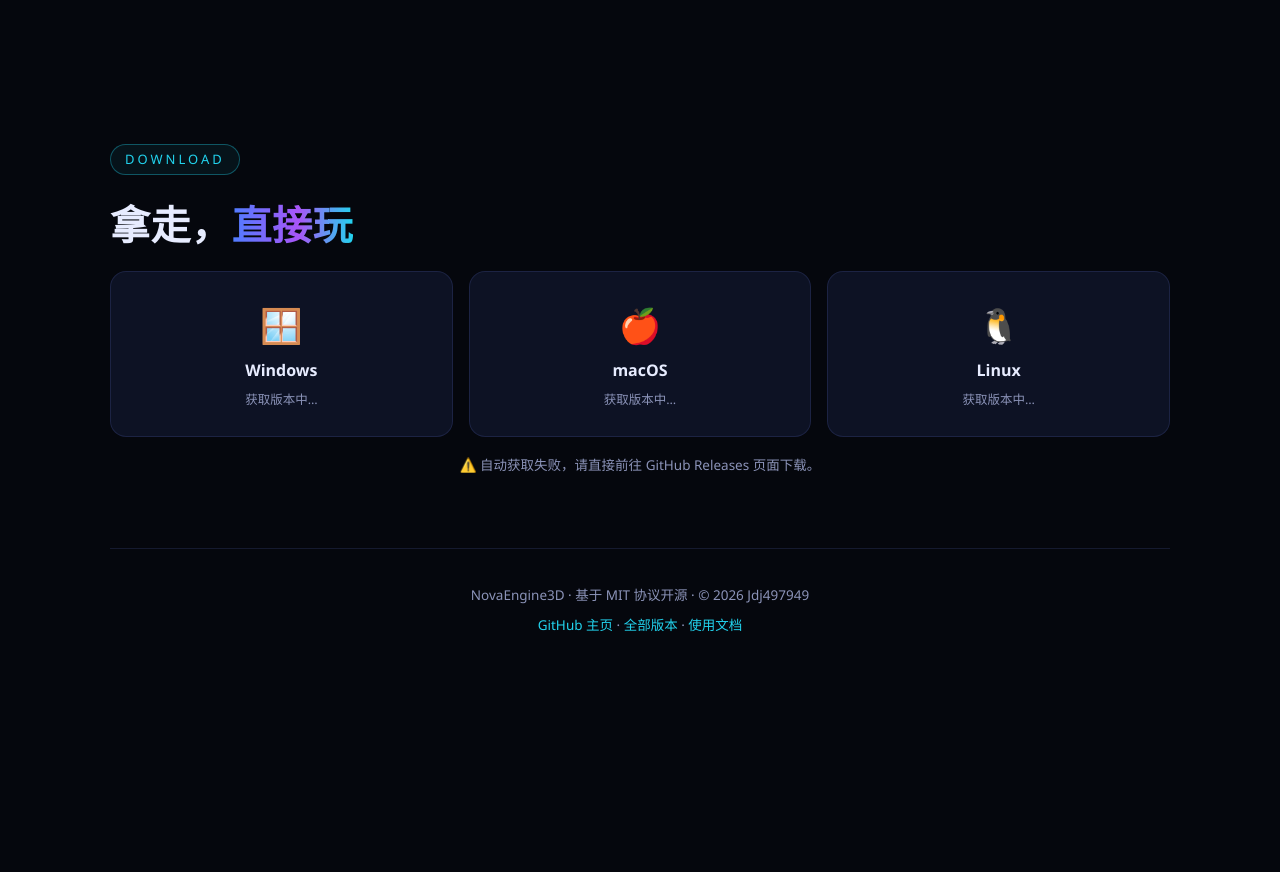
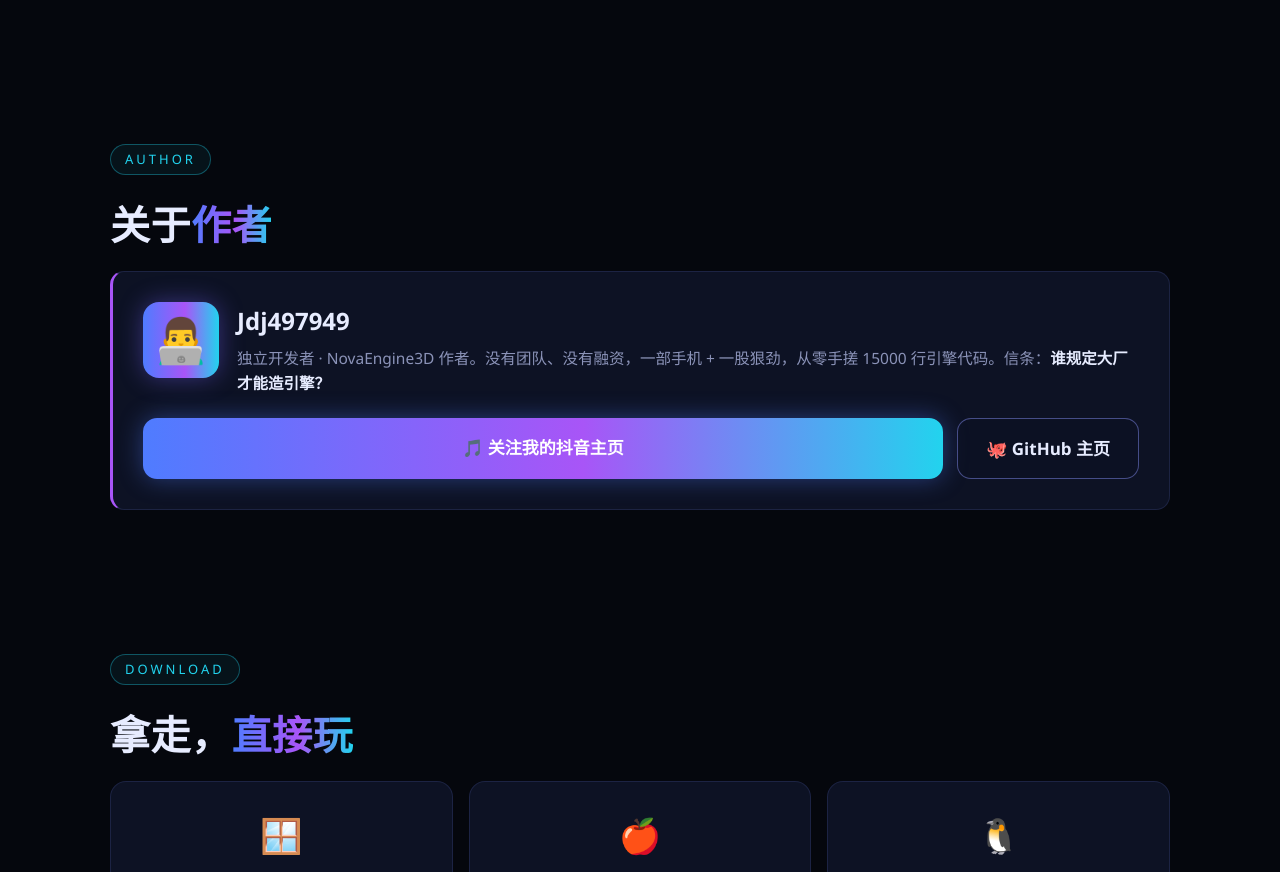
Before and after one commit to Jdj497949/PhysicsEngine3D, a plain HTML site: page index.html in a window 1280 px wide. Shown: the part 2630-3502 px from the top of the page. Before the commit the page ends 3314 px from the top, so only its background shows below. Drawn offline with Linux system fonts and the light colour scheme; no server answers.

Commit message:
官网新增「关于作者」区 + 抖音主页直达按钮

```diff
--- a/index.html
+++ b/index.html
@@ -86,6 +86,14 @@ footer{border-top:1px solid var(--line);padding:36px 0 48px;text-align:center;co
 footer a{color:var(--neon3);text-decoration:none}
 footer .row{margin-top:8px}
 
+/* ===== AUTHOR ===== */
+.author-box{display:flex;flex-direction:column;gap:22px}
+.author-row{display:flex;gap:18px;align-items:flex-start}
+.avatar{font-size:44px;background:var(--grad);border-radius:16px;width:76px;height:76px;display:flex;align-items:center;justify-content:center;flex-shrink:0;box-shadow:0 0 24px rgba(120,100,255,.4)}
+.author-links{display:flex;gap:14px;flex-wrap:wrap}
+.dy-btn{flex:1;min-width:200px}
+.dy-btn:hover{box-shadow:0 0 44px rgba(254,44,85,.55)}
+
 /* ===== MOBILE ===== */
 @media (max-width:760px){
   section{padding:52px 0}
@@ -95,6 +103,8 @@ footer .row{margin-top:8px}
   .show{grid-template-columns:1fr}
   .dl{grid-template-columns:1fr}
   .hero-btns{max-width:100%}
+  .author-links{flex-direction:column}
+  .author-links .btn{width:100%}
 }
 </style>
 </head>
@@ -152,6 +162,25 @@ footer .row{margin-top:8px}
       <p class="q">"谁规定 3D 物理引擎不能做视觉小说？"</p>
       <p>这个引擎始于一个不服：市面上引擎要么太重、要么是黑盒。<b>每一行代码都自己写</b>——从窗口创建、渲染循环、物理步进，到协程驱动的剧情脚本、跨 C 边界的 Lua 挂起唤醒。踩过的坑包括 yield across C-call boundary、Qt 元对象系统、aqt 清单变动……每一个都写进了文档。</p>
       <p style="margin-top:12px">它证明一件事：<b>一个人 + 一部手机 + 一股狠劲</b>，也能把"引擎"两个字从大厂专利变成自己的作品。代码全部开源，欢迎来拆。</p>
+    </div>
+  </section>
+
+  <!-- AUTHOR -->
+  <section id="author">
+    <span class="kicker">AUTHOR</span>
+    <h2>关于<span class="grad-text">作者</span></h2>
+    <div class="about-box author-box">
+      <div class="author-row">
+        <div class="avatar">👨‍💻</div>
+        <div>
+          <p class="q" style="margin-bottom:6px">Jdj497949</p>
+          <p>独立开发者 · NovaEngine3D 作者。没有团队、没有融资，一部手机 + 一股狠劲，从零手搓 15000 行引擎代码。信条：<b>谁规定大厂才能造引擎？</b></p>
+        </div>
+      </div>
+      <div class="author-links">
+        <a class="btn btn-primary dy-btn" href="https://v.douyin.com/j0ibIXnRbFk/" target="_blank" rel="noopener">🎵 关注我的抖音主页</a>
+        <a class="btn btn-ghost" href="https://github.com/Jdj497949" target="_blank" rel="noopener">🐙 GitHub 主页</a>
+      </div>
     </div>
   </section>
 
```
